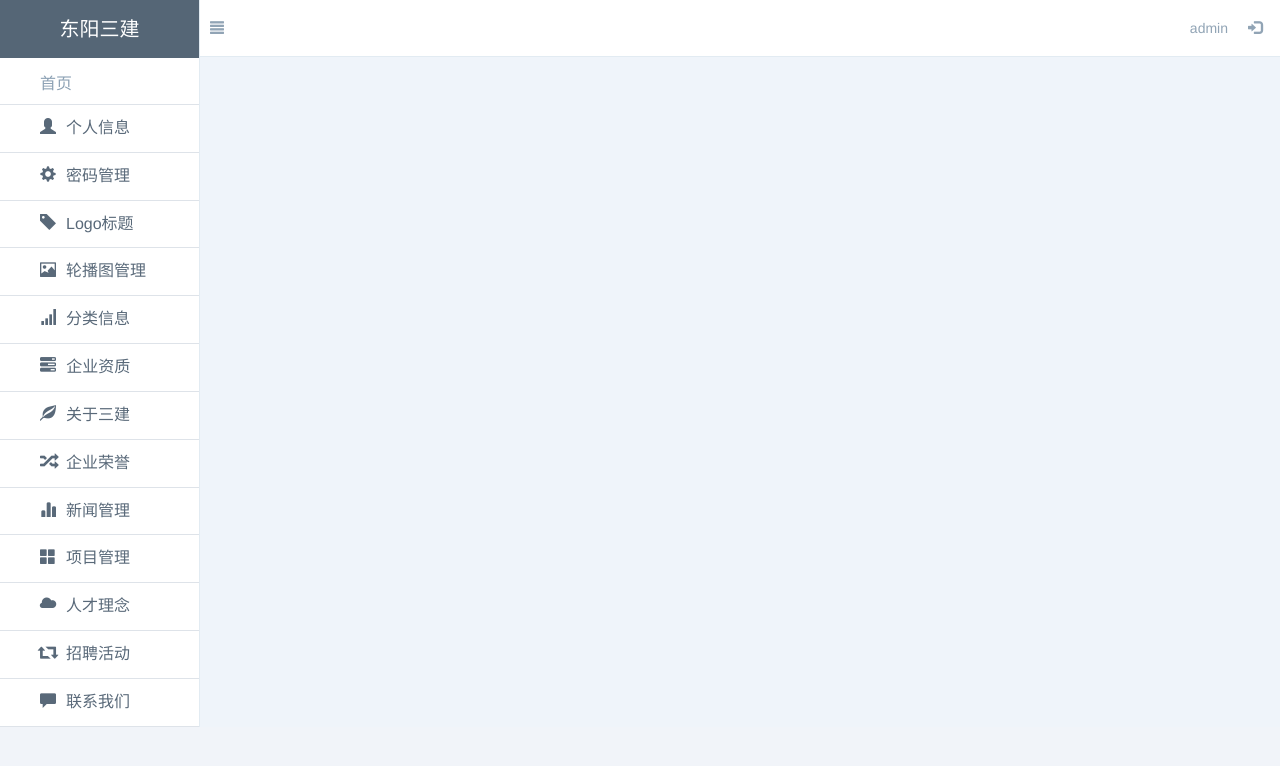
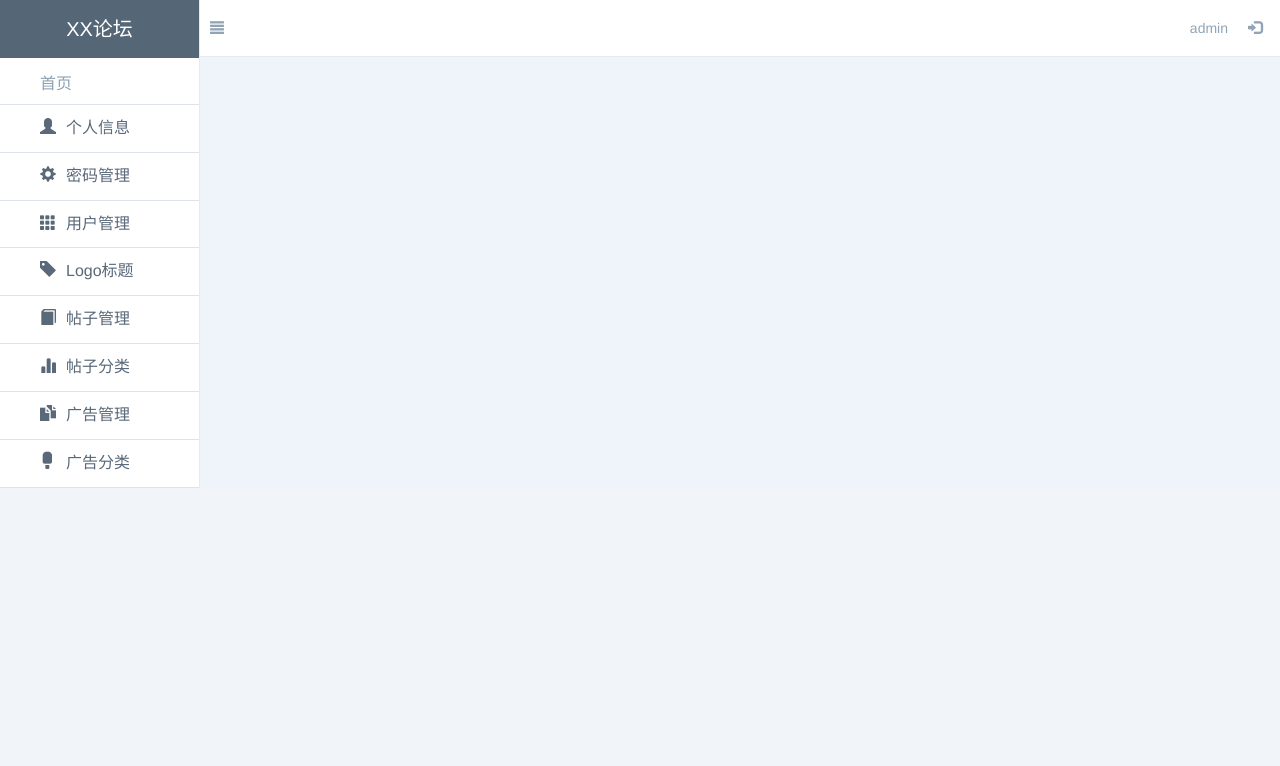
Before and after one commit to lemonango/The-template-of-background, a CodeIgniter app: the page made by application/views/backend/index.php in a window 1280 px wide. Shown: the top 766 px of the page. Run offline with CodeIgniter, Linux system fonts and the light colour scheme.

Commit message:
The forum to uodate

```diff
--- a/application/config/config.php
+++ b/application/config/config.php
@@ -380,7 +380,7 @@ $config['encryption_key'] = '';
 $config['sess_driver'] = 'files';
 $config['sess_cookie_name'] = 'ci_session';
 $config['sess_expiration'] = 7200;
-$config['sess_save_path'] = 'D:/demo/build_backend/application/cache/';
+$config['sess_save_path'] = 'f:/demo/forum/application/cache/';
 $config['sess_match_ip'] = FALSE;
 $config['sess_time_to_update'] = 300;
 $config['sess_regenerate_destroy'] = FALSE;
--- a/application/views/backend/index.php
+++ b/application/views/backend/index.php
@@ -5,12 +5,12 @@
 	<meta http-equiv="X-UA-Compatible" content="IE=edge">
 	<meta name="viewport" content="width=device-width, initial-scale=1">
 	<!-- 上述3个meta标签*必须*放在最前面，任何其他内容都*必须*跟随其后！ -->
-	<title>东阳三建--首页</title>
+	<title>论坛--首页</title>
 
 	<!-- Bootstrap -->
-	<link href="/build_backend/bootstrap/css/bootstrap.min.css" rel="stylesheet">
-	<link href="/build_backend/public/css/backend.css" rel="stylesheet">
-	<link rel="stylesheet" type="text/css" href="/build_backend/public/alert/css/jquery.alertable.css">
+	<link href="/forum/bootstrap/css/bootstrap.min.css" rel="stylesheet">
+	<link href="/forum/public/css/backend.css" rel="stylesheet">
+	<link rel="stylesheet" type="text/css" href="/forum/public/alert/css/jquery.alertable.css">
 	<!-- HTML5 shim and Respond.js for IE8 support of HTML5 elements and media queries -->
 	<!-- WARNING: Respond.js doesn't work if you view the page via file:// -->
     <!--[if lt IE 9]>
@@ -22,26 +22,37 @@
 	<div class="main">
 		<div class="left">
 			<div class="logo">
-				<h1><a href="/build_backend/index.php/backend/Backend">东阳三建</a></h1>
+				<h1><a href="/forum/index.php/backend/Backend">XX论坛</a></h1>
 			</div>
 			<div class="home">
-				<a href="/build_backend/index.php/backend/Backend">首页</a>
+				<a href="/forum/index.php/backend/Backend">首页</a>
 			</div>
 			<div class="list">
 				<ul>
-					<li><a href="javascript:void(0)"><i class="glyphicon glyphicon-user"></i>个人信息</a></li>
-					<li><a href="javascript:void(0)"><i class="glyphicon glyphicon-cog"></i>密码管理</a></li>
-					<li><a href="javascript:void(0)"><i class="glyphicon glyphicon-tag"></i>Logo标题</a></li>
-					<li><a href="javascript:void(0)"><i class="glyphicon glyphicon-picture"></i>轮播图管理</a></li>
-					<li><a href="javascript:void(0)"><i class="glyphicon glyphicon-signal"></i>分类信息</a></li>
-					<li><a href="javascript:void(0)"><i class="glyphicon glyphicon-tasks"></i>企业资质</a></li>
-					<li><a href="javascript:void(0)"><i class="glyphicon glyphicon-leaf"></i>关于三建</a></li>
-					<li><a href="javascript:void(0)"><i class="glyphicon glyphicon-random"></i>企业荣誉</a></li>
-					<li><a href="javascript:void(0)"><i class="glyphicon glyphicon-stats"></i>新闻管理</a></li>
-					<li><a href="javascript:void(0)"><i class="glyphicon glyphicon-th-large"></i>项目管理</a></li>
-					<li><a href="javascript:void(0)"><i class="glyphicon glyphicon-cloud"></i>人才理念</a></li>
-					<li><a href="javascript:void(0)"><i class="glyphicon glyphicon-retweet"></i>招聘活动</a></li>
-					<li><a href="javascript:void(0)"><i class="glyphicon glyphicon-comment"></i>联系我们</a></li>
+					<li>
+						<a href="javascript:void(0)"><i class="glyphicon glyphicon-user"></i>个人信息</a>
+					</li>
+					<li>
+						<a href="javascript:void(0)"><i class="glyphicon glyphicon-cog"></i>密码管理</a>
+					</li>
+					<li>
+						<a href="javascript:void(0)"><i class="glyphicon glyphicon-th"></i>用户管理</a>
+					</li>
+					<li>
+						<a href="javascript:void(0)"><i class="glyphicon glyphicon-tag"></i>Logo标题</a>
+					</li>
+					<li>
+						<a href="javascript:void(0)"><i class="glyphicon glyphicon-book"></i>帖子管理</a>
+					</li>
+					<li>
+						<a href="javascript:void(0)"><i class="glyphicon glyphicon-stats"></i>帖子分类</a>
+					</li>
+					<li>
+						<a href="javascript:void(0)"><i class="glyphicon glyphicon-duplicate"></i>广告管理</a>
+					</li>
+					<li>
+						<a href="javascript:void(0)"><i class="glyphicon glyphicon-ice-lolly"></i>广告分类</a>
+					</li>
 				</ul>
 			</div>
 		</div>
@@ -67,13 +78,13 @@
 	<!-- jQuery (necessary for Bootstrap's JavaScript plugins) -->
 	<script src="https://cdn.bootcss.com/jquery/1.12.4/jquery.min.js"></script>
 	<!-- Include all compiled plugins (below), or include individual files as needed -->
-	<script src="/build_backend/bootstrap/js/bootstrap.min.js"></script>
+	<script src="/forum/bootstrap/js/bootstrap.min.js"></script>
 	<!-- 弹出框 -->
-	<script src='/build_backend/public/alert/js/velocity.min.js'></script>
-	<script src='/build_backend/public/alert/js/velocity.ui.min.js'></script>
-	<script src="/build_backend/public/alert/js/jquery.alertable.js"></script>
+	<script src='/forum/public/alert/js/velocity.min.js'></script>
+	<script src='/forum/public/alert/js/velocity.ui.min.js'></script>
+	<script src="/forum/public/alert/js/jquery.alertable.js"></script>
 	<!-- 登陆验证 -->
-	<script type="text/javascript" src="/build_backend/public/js/login.js"></script>
+	<script type="text/javascript" src="/forum/public/js/login.js"></script>
 	<script type="text/javascript">
 		function error(error_massage){
 			$.alertable.alert(error_massage , {
--- a/public/js/login.js
+++ b/public/js/login.js
@@ -9,7 +9,7 @@ $(document).ready(function(){
 			error('账号或密码格式不正确');
 		}else{
 			$.ajax({
-				url:'/build_backend/index.php/welcome/logIn',
+				url:'/forum/index.php/welcome/logIn',
 				type:'post',
 				data:{
 					account: account,
@@ -19,7 +19,7 @@ $(document).ready(function(){
 					if(result == 1){
 						error('用户不存在');
 					}else{
-						self.location = "/build_backend/index.php/backend/Backend";
+						self.location = "/forum/index.php/backend/Backend";
 					}
 				}
 			});
```
Also changed, not shown: application/views/login.php (+8 -8 lines).
